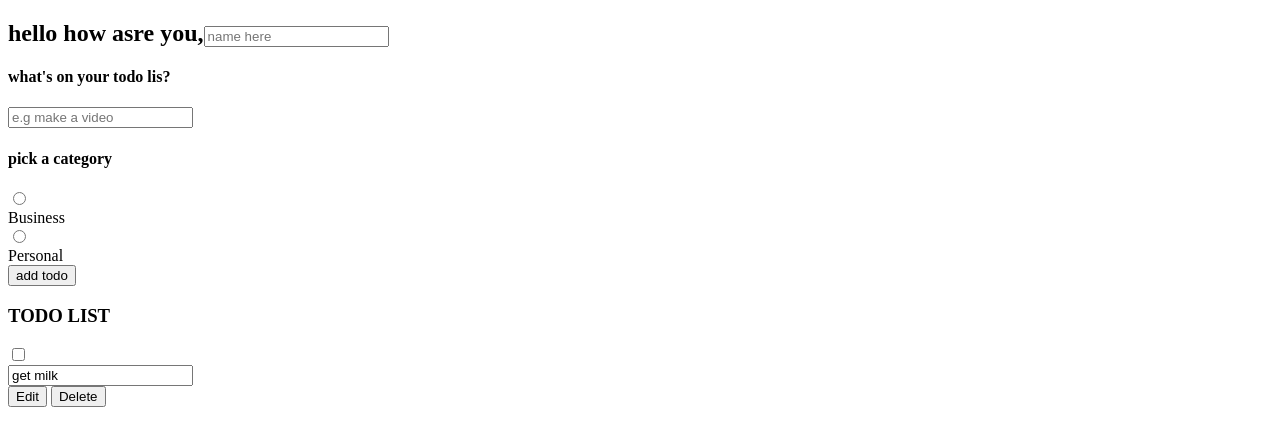
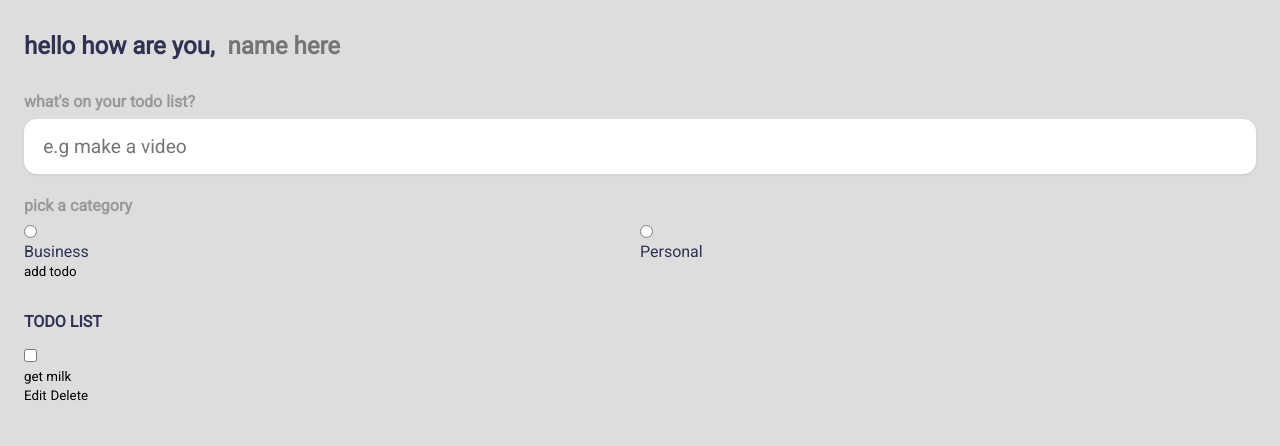
Before and after one commit to rudebeard/todolist, a plain HTML site: page index.html in a window 1280 px wide. Drawn offline with Linux system fonts and the light colour scheme.

Commit message:
css is going good

```diff
--- a/index.html
+++ b/index.html
@@ -14,13 +14,13 @@
  <main class="app">
   <section class="greeting">
     <h2 class="title">
-      hello how asre you,<input type="text" id="name" placeholder="name here">
+      hello how are you,<input type="text" id="name" placeholder="name here">
     </h2>
   </section>
 
   <section class="create-todo">
     <form action="" id="new-todo-form">
-      <h4>what's on your todo lis?</h4>
+      <h4>what's on your todo list?</h4>
       <input type="text" name="content" id="content" placeholder="e.g make a video">
       <h4>pick a category</h4>
       <div class="options">
--- a/todo.css
+++ b/todo.css
@@ -0,0 +1,81 @@
+:root{
+  --primary:rgb(234, 64, 164);
+  --business:#3a82ee;
+  --personal:var(var(--primary));
+  --light:#ddd;
+  --dark:#313154;
+  --danger:#ff5b57;
+  --gray:#999;
+  --shadow:0 1px 3px rgba(17, 15, 15, 0.1);
+
+  --business-glow:0px 0px 4px rgba(58,130,238,0.75);
+  --personal-glow:0px 0px 4px rgba(234, 64, 164,0.75);
+}
+*{
+  margin: 0;
+  padding:0;
+  box-sizing: border-box;
+  font-family: 'roboto',sans-serif;
+}
+input:not([type="radio"]):not([type="checkbox"]),button{
+  appearance: none;
+  border: none;
+  outline: none;
+  background:none;
+  cursor: initial;
+}
+body{
+  background:var(--light);
+  color:var(--dark)
+}
+
+section{
+  margin-top: 2rem;
+  margin-bottom: 2rem;
+  padding-left: 1.5rem;
+  padding-right: 1.5rem;
+}
+
+h3{
+  color:var(--dark);
+  font-size: 1rem;
+  font-weight:800;
+  margin-bottom: 1rem;
+}
+h4{
+  color:var(--gray);
+  font-size: 1rem;
+  font-weight: 700;
+  margin-bottom: 0.5rem;
+}
+
+.greeting .title{
+  display: flex;
+}
+.greeting .title input{
+ margin-left: 0.8rem;
+ flex:1 1 0%;
+}
+.greeting .title,
+.greeting .title input{
+  color: var(--dark);
+  font-size: 1.5rem;
+  font-weight: 700;
+}
+
+.create-todo input[type="text"]{
+  display: block;
+  width: 100%;
+  font-size: 1.2rem;
+  padding: 1rem 1.2rem;
+  color: var(--dark);
+  background-color: #fff;
+  border-radius: 0.8rem;
+  box-shadow: var(--shadow);
+  margin-bottom: 1.4rem;
+}
+
+.create-todo .options{
+  display: grid;
+  grid-template-columns: repeat(2,1fr);
+}
```
